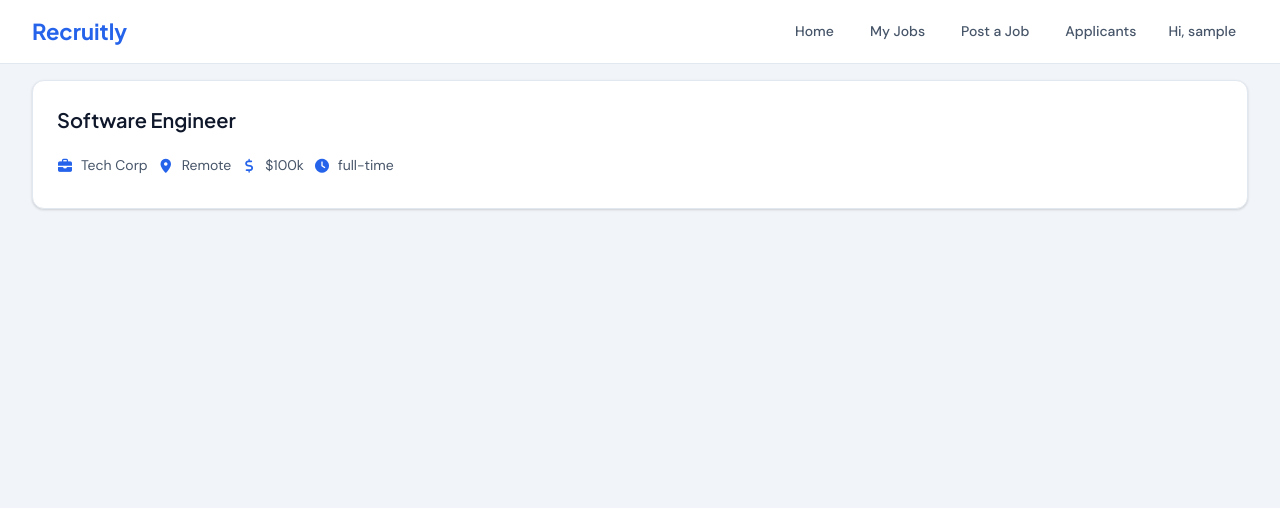
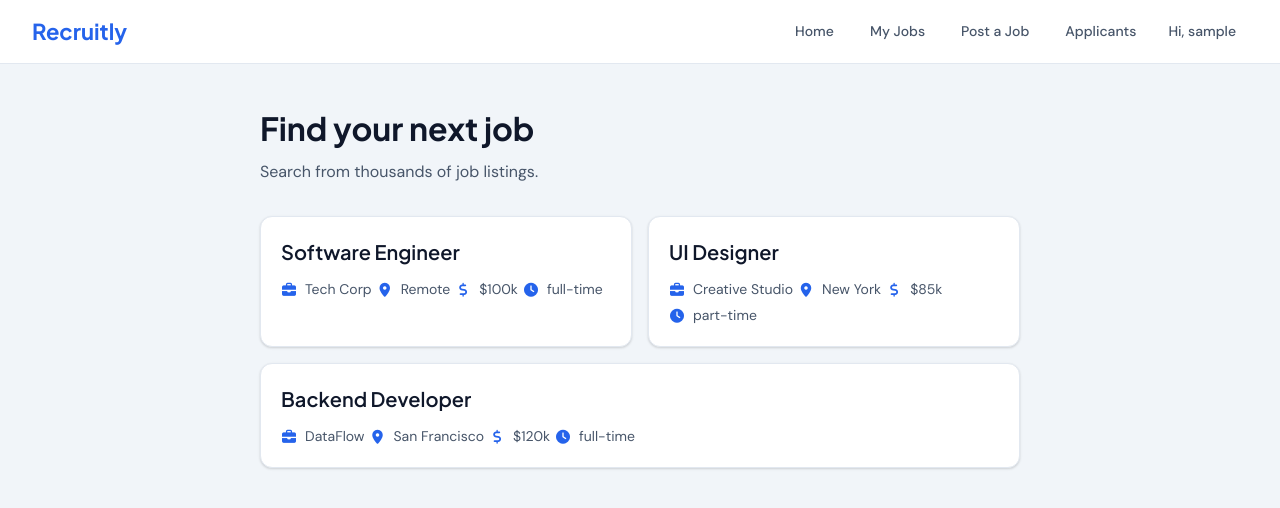
Before and after one commit to ch-arslanahmad/recruitly, a React (Vite) app in the folder frontend/: page / in a window 1280 px wide. Shown: the top 508 px of the page. Built offline with nearby package versions, Linux system fonts and the light colour scheme; sample sign-in values are in the browser's storage.

Commit message:
feat: add Home page with job listings and styling for this and not-found page as well

```diff
--- a/frontend/src/App.css
+++ b/frontend/src/App.css
@@ -135,15 +135,42 @@
   text-decoration: underline;
 }
 
+/* Home Page */
+.home-container {
+  max-width: 800px;
+  margin: 0 auto;
+  padding: 40px 20px;
+}
+
+.home-container h1 {
+  font-size: 32px;
+  margin-bottom: 8px;
+}
+
+.home-container>p {
+  margin-bottom: 32px;
+}
+
+.card-list {
+  display: flex;
+  flex-wrap: wrap;
+  gap: 16px;
+}
+
+.card-list>* {
+  flex: 1 1 calc(50% - 8px);
+  min-width: 280px;
+}
+
 /* Job Card */
 .job-card {
   background: var(--bg);
   border-radius: var(--radius-lg);
-  padding: 24px;
-  margin: 16px 32px;
+  padding: 20px;
   box-shadow: var(--shadow);
   border: 1px solid var(--border);
   transition: box-shadow 0.2s ease, transform 0.2s ease;
+  overflow-wrap: break-word;
 }
 
 .job-card:hover {
@@ -158,7 +185,6 @@
 
 .job-card p {
   font-size: 14px;
-  margin: 8px 0;
   display: flex;
   align-items: center;
   gap: 8px;
@@ -170,10 +196,32 @@
 }
 
 .card-details {
-  flex-direction: row;
-  justify-items: center;
   display: flex;
-  gap: 10px;
+  flex-wrap: wrap;
+  gap: 5px;
+  align-items: center;
+}
+
+/* Not Found */
+.not-found {
+  display: flex;
+  flex-direction: column;
+  align-items: center;
+  justify-content: center;
+  height: 60vh;
+  text-align: center;
+}
+
+.not-found h1 {
+  font-size: 96px;
+  font-weight: 700;
+  color: var(--primary);
+  line-height: 1;
+  margin-bottom: 8px;
+}
+
+.not-found p {
+  font-size: 18px;
 }
 
 /* Responsive */
--- a/frontend/src/App.jsx
+++ b/frontend/src/App.jsx
@@ -1,16 +1,10 @@
 import { useState } from 'react'
 import { BrowserRouter, Routes, Route, Navigate } from 'react-router-dom'
-import JobCard from './components/JobCard'
 import Login from './pages/Login'
 import NavBar from './components/NavBar'
 import NotFound from './pages/NotFound'
+import Home from './pages/Home'
 import './App.css'
-
-const initialJobs = [
-    { id: 1, title: 'Software Engineer', company: 'Tech Corp', location: 'Remote', salary: '$100k', type: 'full-time' },
-    { id: 2, title: 'UI Designer', company: 'Creative Studio', location: 'New York', salary: '$85k', type: 'part-time' },
-    { id: 3, title: 'Backend Developer', company: 'DataFlow', location: 'San Francisco', salary: '$120k', type: 'full-time' },
-];
 
 function App() {
   const [user, setUser] = useState(() => {
@@ -38,7 +32,7 @@ function App() {
           user ? <Navigate to="/" /> : <Login setUser={setUser} />
         } />
         <Route path="/" element={
-          user ? <JobCard job={initialJobs[0]} /> : <Navigate to="/login" />
+          user ? <Home role={user.role} /> : <Navigate to="/login" />
         } />
       </Routes>
     </BrowserRouter>
--- /dev/null
+++ b/frontend/src/pages/Home.jsx
@@ -0,0 +1,33 @@
+import { useState } from 'react'
+import JobCard from '../components/JobCard'
+
+const initialJobs = [
+    { id: 1, title: 'Software Engineer', company: 'Tech Corp', location: 'Remote', salary: '$100k', type: 'full-time' },
+    { id: 2, title: 'UI Designer', company: 'Creative Studio', location: 'New York', salary: '$85k', type: 'part-time' },
+    { id: 3, title: 'Backend Developer', company: 'DataFlow', location: 'San Francisco', salary: '$120k', type: 'full-time' },
+];
+
+function Home({role}) {
+    const [jobs] = useState(initialJobs);
+    { /* For now lets suppose its the 'applicant' role, we will change it later based on the user role*/ }
+
+  return (
+
+
+    <div className="home-container">
+      <h1>Find your next job</h1>
+      <p>Search from thousands of job listings.</p>
+
+
+      <div className="card-list">
+      {jobs.map((job) => (
+      <JobCard key={job.id} job={job} />
+    ))}
+</div>
+    </div>
+  );
+
+}
+
+
+export default Home;
```
